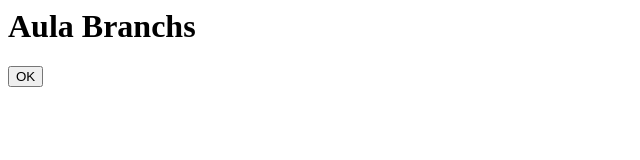
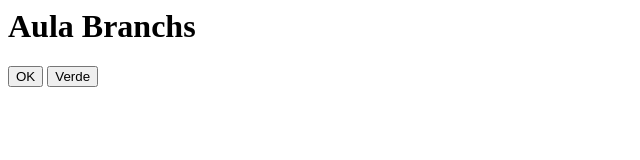
Before and after one commit to MatheusVilvert/Aula-Branch, a plain HTML site: page index.html in a window 1280 px wide. Shown: the whole page, without its empty margins (0-640 px from the left). Drawn offline with Linux system fonts and the light colour scheme.

Commit message:
Botao Verde

```diff
--- a/index.html
+++ b/index.html
@@ -6,6 +6,7 @@
 		<body>
 			<h1>Aula Branchs</h1>
 			<button>OK</button>
+			<button>Verde</button>
 
 		</body>
 </html>
```
